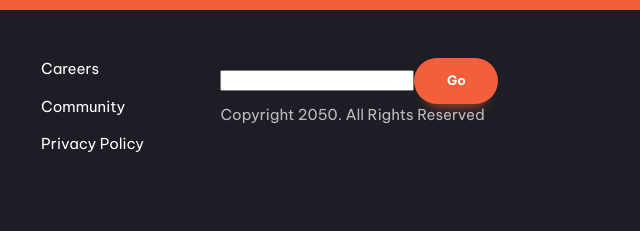
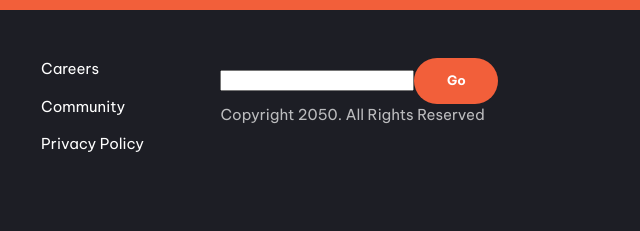
Before and after one commit to Alicja-in-Wonderland/landing-page-tutorial, a website built with Vite: page index.html in a window 1280 px wide. Shown: the part 1825-2056 px from the top of the page, 640-1280 px from the left. Built offline with nearby package versions, Linux system fonts and the light colour scheme.

Commit message:
Removes shadow from the button in the footer

```diff
--- a/index.html
+++ b/index.html
@@ -171,7 +171,7 @@
         </div>
         <div class="primary-footer-form">
           <form action="">
-            <input type="email"><button class="button">Go</button>
+            <input type="email"><button class="button" data-shadow="none">Go</button>
           </form>
           <p>Copyright 2050. All Rights Reserved</p>
         </div>
--- a/style.css
+++ b/style.css
@@ -159,6 +159,10 @@ p[data-width="wide"] {
 .button[data-type="inverted"] {
   background-color: var(--clr-neutral-100);
   color: var(--clr-accent-400);
+}
+
+.button[data-shadow="none"] {
+  box-shadow: none;
 }
 
 .button:hover,
```
